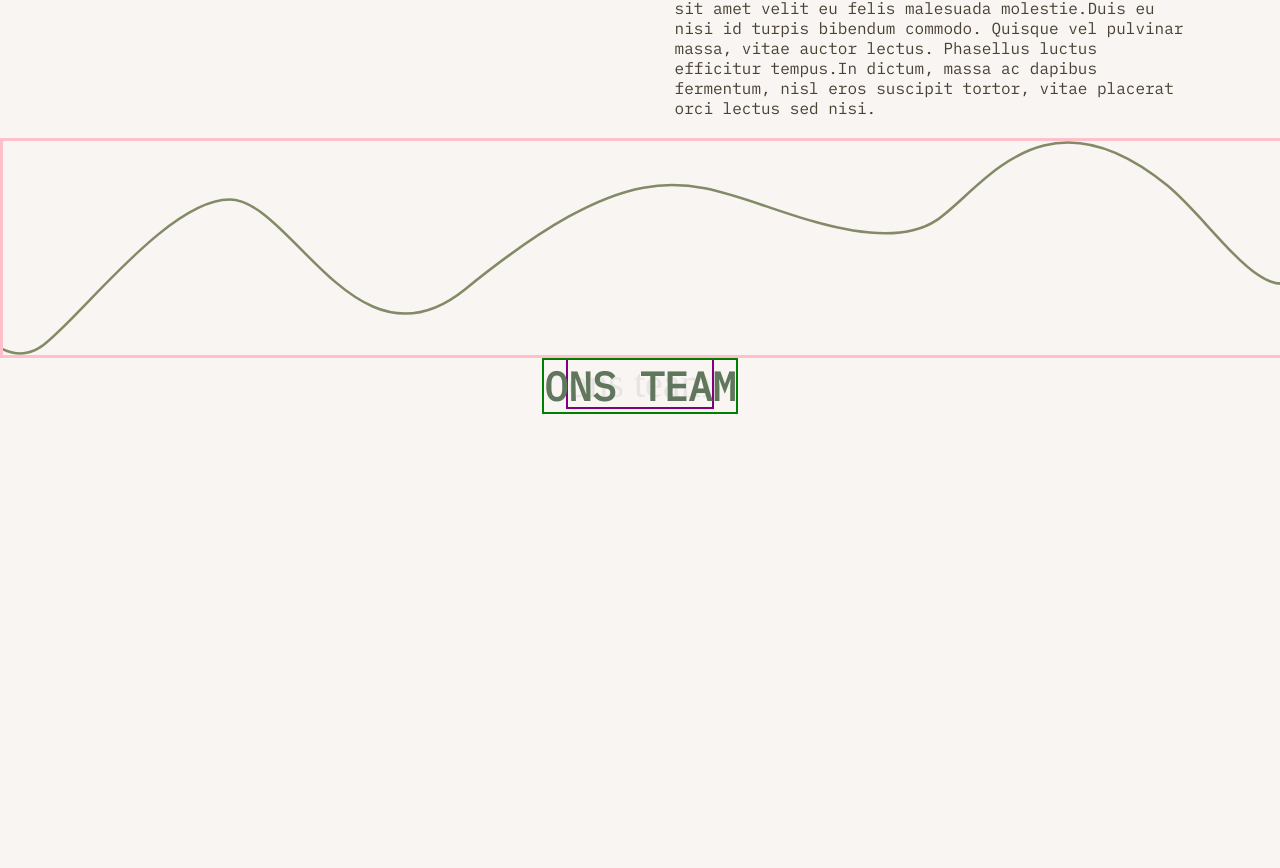
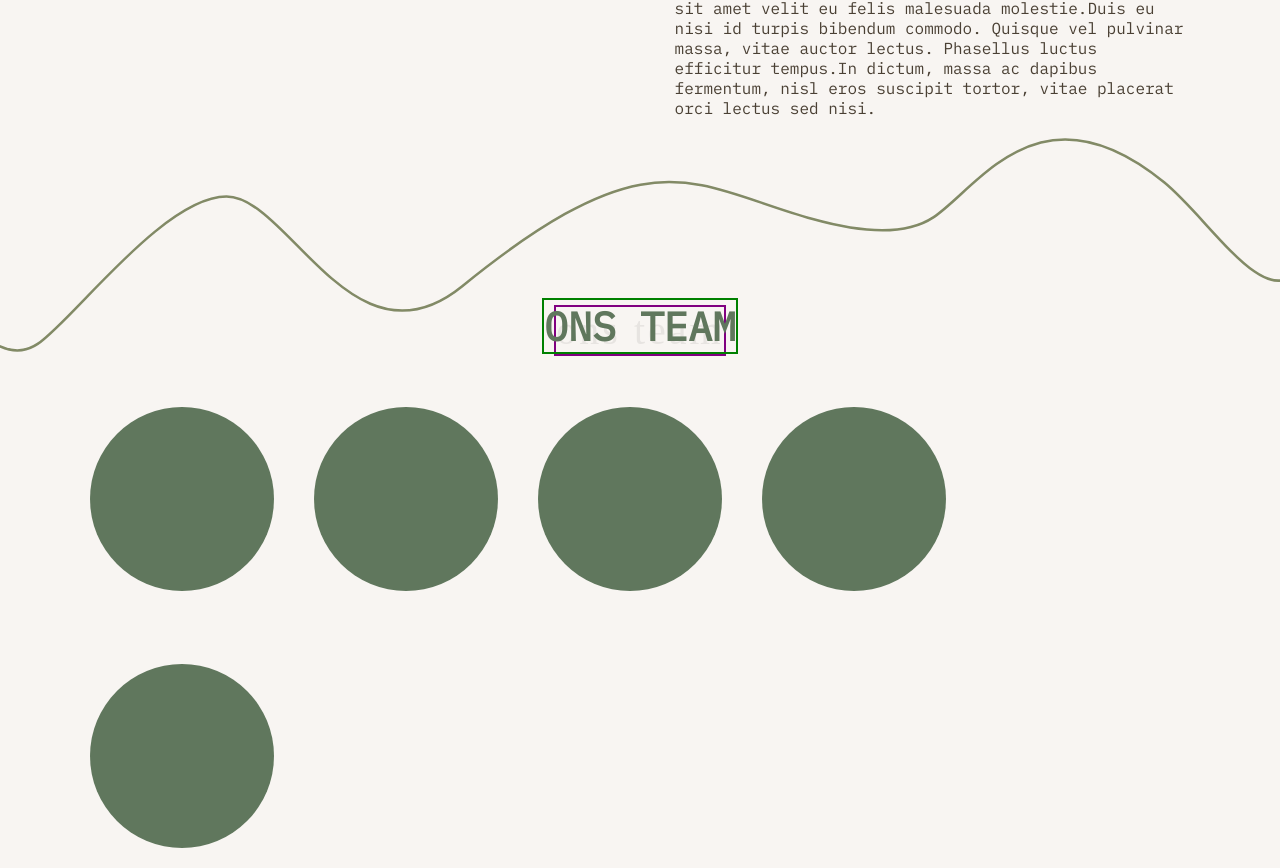
Before and after one commit to LaulensW/BertsBoerenCamping, a React (Vite) app in the folder BertsBoerenCamping/: page /about in a window 1280 px wide. Shown: the part 1177-2045 px from the top of the page. Before the commit the page ends 1591 px from the top, so only its background shows below. Built offline with nearby package versions, Linux system fonts and the light colour scheme.

Commit message:
profielfoto´s toegevoegd, nog geen pros gemaakt

```diff
--- a/BertsBoerenCamping/src/Views/About.jsx
+++ b/BertsBoerenCamping/src/Views/About.jsx
@@ -9,7 +9,7 @@ const About = () => {
       <Layout>
         < Banner />
       </Layout>
-      < OnsTeam />
+        < OnsTeam />
     </>
   );
 };
--- a/BertsBoerenCamping/src/components/AboutTeam.css
+++ b/BertsBoerenCamping/src/components/AboutTeam.css
@@ -1,11 +1,15 @@
 .ons-team-wave{
+    position: absolute;
     display: flex;
     width: 100%;
-    border: solid 3px pink;
 }
 .ons-team{
+    padding: 0 7%;
+}
+.ons-team-title-combo{
     display: flex;
     justify-content: center;
+    margin-top: 160px;
 }
 .ons-team-title-cursive{
     color: #E7E4E1;
@@ -13,6 +17,8 @@
     font-family: "Homemade Apple", cursive;
     font-size: 40px;
     margin: 0;
+    letter-spacing: 3px;
+    margin: 7px 0 0 0;
     border: 2px solid purple;
 }
 .ons-team-title{
@@ -22,3 +28,9 @@
     border: 2px solid green;
     z-index: 10;
 }
+.ons-team-profile-photo{
+    width: 184px;
+    height: auto;
+    border-radius: 100px;
+    margin: 53px 40px 16px 0;
+}
--- a/BertsBoerenCamping/src/components/AboutTeam.jsx
+++ b/BertsBoerenCamping/src/components/AboutTeam.jsx
@@ -7,9 +7,17 @@ const OnsTeam = () => {
         <>
         <img src={Wave} alt="ons-team-wave" className="ons-team-wave"/>
         <div className="ons-team">
-            <h className="ons-team-title">ONS TEAM</h>
-            <p className="ons-team-title-cursive">ons team</p>
+            <div className="ons-team-title-combo">
+                <h className="ons-team-title">ONS TEAM</h>
+                <p className="ons-team-title-cursive">ons team</p>
+            </div>
+            <img src="../images/Filler.png" alt="profile" className="ons-team-profile-photo"/>
+            <img src="../images/Filler.png" alt="profile" className="ons-team-profile-photo"/>
+            <img src="../images/Filler.png" alt="profile" className="ons-team-profile-photo"/>
+            <img src="../images/Filler.png" alt="profile" className="ons-team-profile-photo"/>
+            <img src="../images/Filler.png" alt="profile" className="ons-team-profile-photo"/>
         </div>
+
         </>
     );
 };
--- a/BertsBoerenCamping/src/components/Layout.css
+++ b/BertsBoerenCamping/src/components/Layout.css
@@ -1,6 +1,6 @@
 .layout-container {
     max-width: 86%;
     margin: 0 auto;
-    padding: 20px;
+    padding: 20px 0;
     text-align: center;
-  }
+}
```
